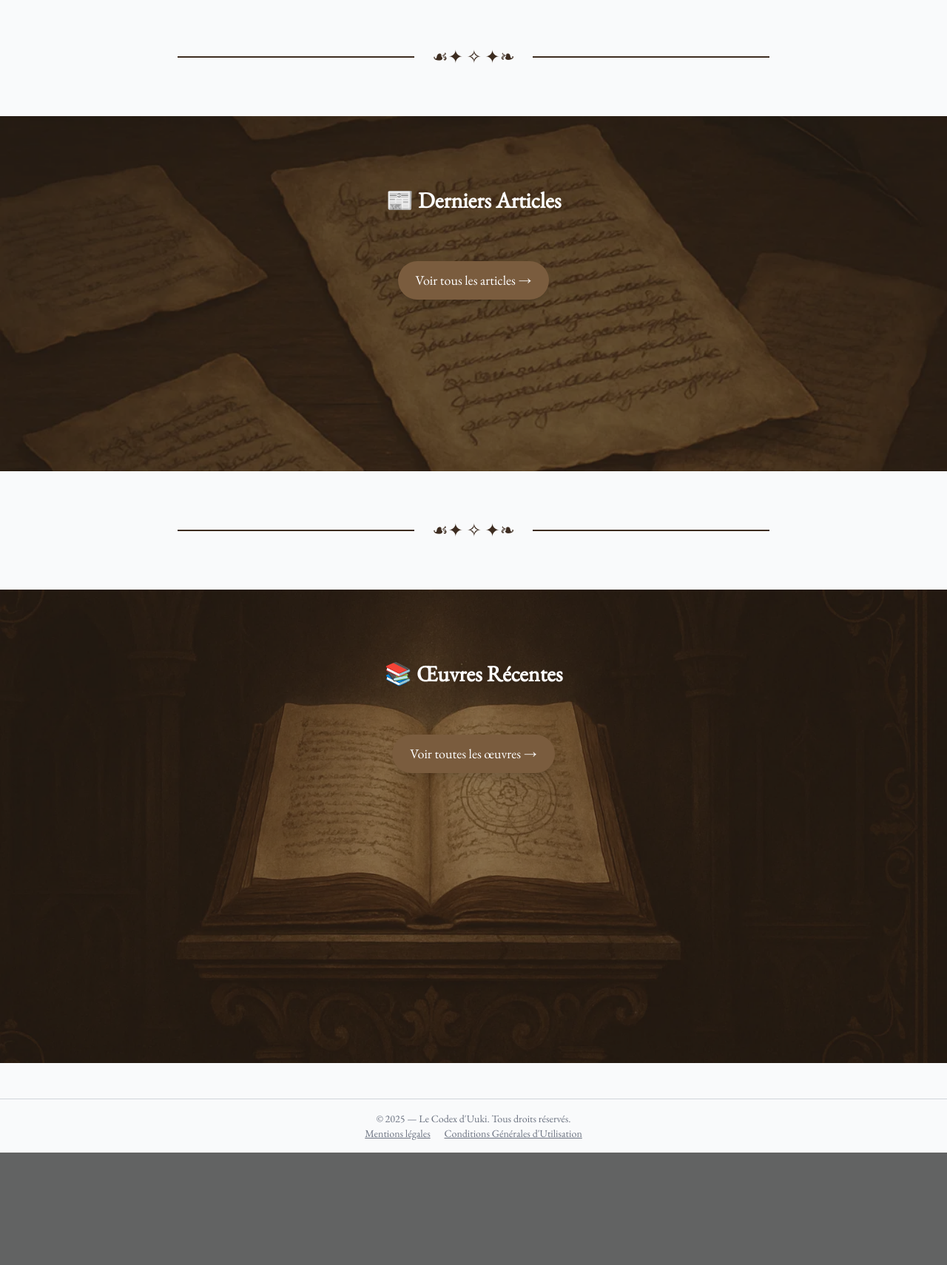
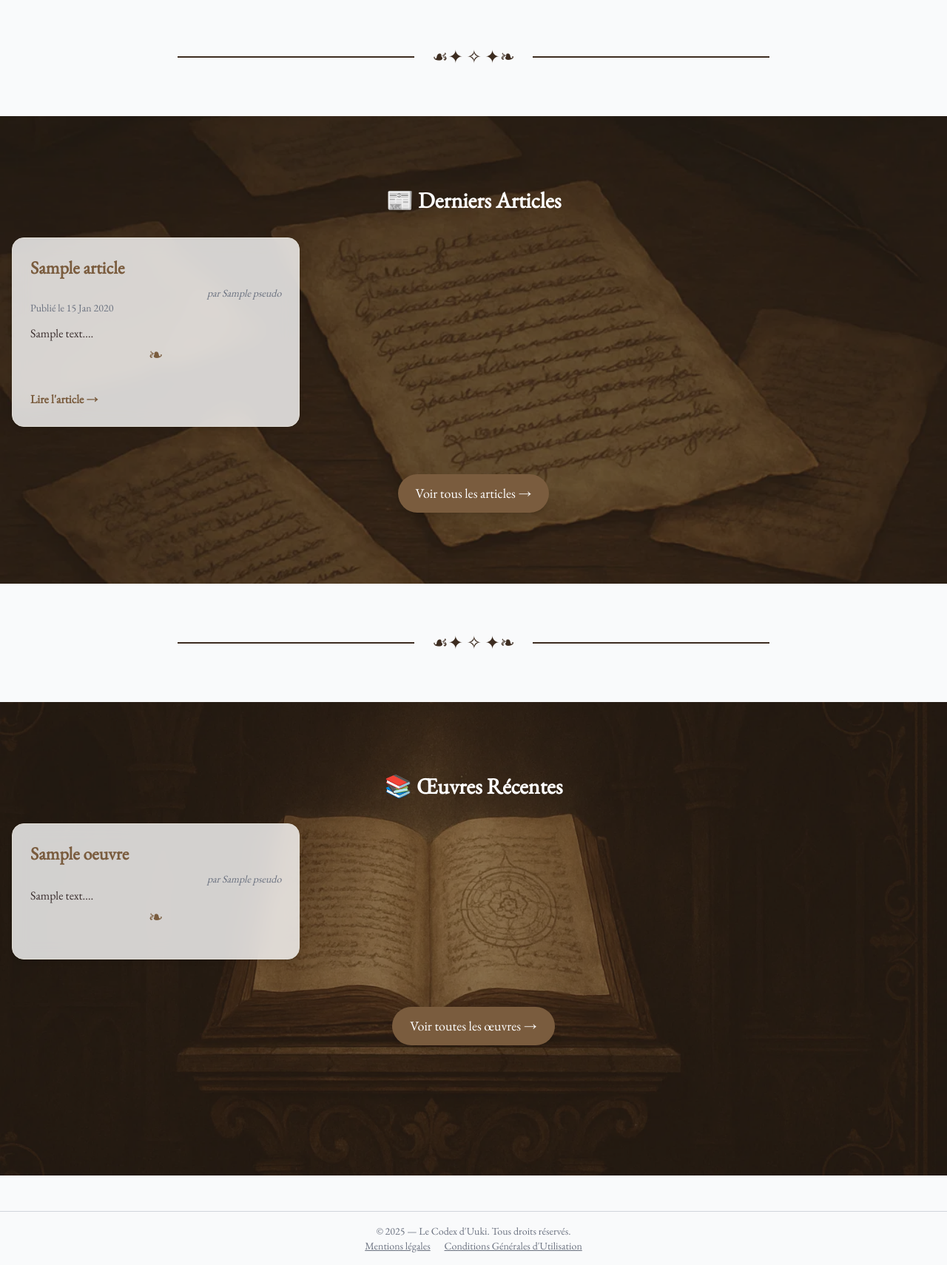
Before and after one commit to CARREREOlivier/codex, a Symfony app: template templates/homepage/index.html.twig in a window 1280 px wide. Shown: the part 896-2606 px from the top of the page at 74% size. Before the commit the page ends 2454 px from the top, so only its background shows below. Run offline with Twig, Linux system fonts and the light colour scheme; the template is opened without the code that fills it: most values are stand-ins (such as "Sample title", 1, 10 or a date in 2020); style sheets or scripts are compiled from the project's sources; some libraries are stand-ins or nearby versions.

Commit message:
♻️ Nettoyage: suppression des logs, préparation push stable

```diff
--- a/assets/app.js
+++ b/assets/app.js
@@ -5,7 +5,7 @@ import './bootstrap.js';
  * This file will be included onto the page via the importmap() Twig function,
  * which should already be in your base.html.twig.
  */
-import './styles/app.css';
+//import './styles/app.css';
 
 import tinymce from 'tinymce/tinymce';
 import 'tinymce/icons/default';
@@ -18,7 +18,7 @@ import 'tinymce/plugins/lists';
 import 'tinymce/plugins/image';
 import 'tinymce/plugins/code';
 import 'tinymce/plugins/table';
-import { filterArticles } from './js/filters/articlesFilter';
+//import { filterArticles } from './js/filters/articlesFilter';
 import './js/videoEffects.js';
 import './js/videoOverlay.js';
 import './js/mobileMenu.js';
--- a/assets/styles/app.css
+++ b/assets/styles/app.css
@@ -1,6 +1,4 @@
-@import "components/_videoSection.css";
-@import "components/_articlesSection.css";
-@import "components/_oeuvresSection.css";
+@import "components/_homepage.css";
 @import "components/_separator.css";
 @import "components/_card.css";
 @import "components/_ui.css";
--- /dev/null
+++ b/assets/styles/components/_homepage.css
@@ -0,0 +1,103 @@
+@layer components {
+    @keyframes fadein {
+        0% { opacity: 0; }
+        100% { opacity: 1; }
+    }
+
+    @keyframes slowZoom {
+        0% { transform: scale(1); }
+        100% { transform: scale(1.05); }
+    }
+
+    .video-bg {
+        @apply absolute top-0 left-0 w-full h-full object-cover block;
+    }
+
+    .video-section-container {
+        @apply relative h-screen w-full overflow-hidden;
+    }
+
+    .video-overlay-dark {
+        @apply absolute top-0 left-0 w-full h-full bg-black bg-opacity-60 z-[1];
+    }
+
+    .video-overlay {
+        @apply z-[1];
+    }
+
+    .video-content {
+        @apply relative z-10 flex flex-col justify-center items-center h-full text-center text-white px-4;
+    }
+
+    .homepage-title {
+        @apply text-5xl md:text-6xl font-bold mb-6 drop-shadow-lg;
+    }
+
+    .video-paragraph {
+        @apply italic text-lg max-w-2xl drop-shadow;
+    }
+
+    .homepage-button {
+        @apply mt-8 bg-accent hover:bg-accent-dark text-white px-6 py-3 rounded-full shadow-lg text-lg transition duration-300 ease-in-out inline-block;
+    }
+
+    .homepage-section {
+        @apply relative w-screen overflow-hidden text-ink font-serif py-24 min-h-[60vh];
+    }
+
+    .homepage-section-alt {
+        @apply relative w-screen overflow-hidden text-ink font-serif py-24 min-section-height;
+    }
+
+    .homepage-background {
+        @apply absolute inset-0 w-full h-full;
+    }
+
+    .homepage-image {
+        @apply w-full h-full object-cover;
+    }
+
+    .homepage-overlay {
+        @apply absolute inset-0 bg-[#3d2c20] bg-opacity-50;
+    }
+
+    .homepage-content {
+        @apply relative max-w-7xl mx-auto px-4 text-white;
+    }
+
+    .homepage-section-title {
+        @apply text-3xl font-bold text-center mb-8;
+    }
+
+    .homepage-grid {
+        @apply grid grid-cols-1 md:grid-cols-2 lg:grid-cols-3 gap-10;
+    }
+
+    .homepage-button-container {
+        @apply text-center mt-8;
+    }
+
+    .card-title {
+        @apply text-2xl font-bold text-accent mb-2;
+    }
+
+    .card-link {
+        @apply hover:underline;
+    }
+
+    .card-subtitle {
+        @apply text-sm text-gray-500 mb-3;
+    }
+
+    .card-content {
+        @apply text-base leading-relaxed;
+    }
+
+    .card-author {
+        @apply text-sm italic text-right text-gray-500 mt-2;
+    }
+
+    .card-footer {
+        @apply mt-4 inline-block text-accent hover:underline font-semibold;
+    }
+}
--- a/templates/base.html.twig
+++ b/templates/base.html.twig
@@ -25,6 +25,8 @@
 {{ include('components/_cookie_banner.html.twig') }}
 <!--AlpineJS-->
 <script src="https://cdn.jsdelivr.net/npm/alpinejs@3.x.x/dist/cdn.min.js" defer></script>
-<script src="{{ asset('build/app.js') }}" defer></script>
+<!--Encore-->
+{{ encore_entry_script_tags('app') }}
+{{ encore_entry_script_tags('menuToggle') }}
 </body>
 </html>
--- a/templates/homepage/index.html.twig
+++ b/templates/homepage/index.html.twig
@@ -3,10 +3,118 @@
 {% block title %}Accueil | Le Codex d'Uuki{% endblock %}
 {% block main_container %}
     {% block body %}
-        {{ include('components/homepage/_videoSection.html.twig') }}
+        <div class="video-section-container">
+            <video autoplay muted loop playsinline onloadedmetadata="this.playbackRate=0.5" class="video-bg" style="animation: slowZoom 60s linear infinite;">
+                <source src="{{ asset('uploads/bg_grimoire.mp4') }}" type="video/mp4">
+                Votre navigateur ne supporte pas la vidéo en fond.
+            </video>
+            <div id="video-fade-overlay" class="video-overlay absolute inset-0 bg-[#3d2c20] bg-opacity-50 z-[2] transition-opacity duration-1000 opacity-0 animate-fadein"></div>
+            <div class="video-overlay-dark"></div>
+
+            <div class="video-content">
+                <h1 class="homepage-title">📚 Le Codex d'Uuki</h1>
+                <p class="video-paragraph">
+                    Nul ne sait vraiment qui est Uuki. Certains disent qu’il écrit depuis une tour oubliée.<br>
+                    D’autres, qu’il voyage entre les mondes à travers l’encre et les pages.<br>
+                    <span class="font-bold">Ce qui est certain : ses mots laissent des traces.</span>
+                </p>
+                <a href="#articles" class="homepage-button">Découvrir les Articles</a>
+                <a href="#oeuvres" class="homepage-button">Découvrir les Oeuvres</a>
+            </div>
+        </div>
+
         {{ include('components/_separator.html.twig') }}
-        {{ include('components/homepage/_articlesSection.html.twig') }}
+
+        <section id="articles" class="homepage-section">
+            <div class="homepage-background">
+                <img src="{{ asset('uploads/bg_articles.webp') }}" alt="Fond articles" class="homepage-image">
+                <div class="homepage-overlay"></div>
+            </div>
+
+            <div class="homepage-content">
+                <h2 class="homepage-section-title">📰 Derniers Articles</h2>
+
+                <div class="homepage-grid">
+                    {% for article in articles %}
+                        {% embed 'components/_card.html.twig' %}
+                            {% block card_title %}
+                                <h2 class="card-title">
+                                    <a href="{{ path('app_article_show', {
+                                        'slugOeuvre': article.oeuvre.slug,
+                                        'slug': article.slug
+                                    }) }}" class="card-link">
+                                        {{ article.title }}
+                                    </a>
+                                </h2>
+                            {% endblock %}
+                            {% block card_subtitle %}
+                                <p class="card-subtitle">Publié le {{ article.createdAt|date('d M Y') }}</p>
+                            {% endblock %}
+                            {% block card_content %}
+                                <p class="card-content">
+                                    {{ article.content|striptags|slice(0, 200) ~ '…' }}
+                                </p>
+                            {% endblock %}
+                            {% block card_author %}
+                                {% if article.author %}
+                                    <p class="card-author">par {{ article.author.pseudo }}</p>
+                                {% endif %}
+                            {% endblock %}
+                            {% block card_footer %}
+                                <a href="{{ path('app_article_show', {
+                                    'slugOeuvre': article.oeuvre.slug,
+                                    'slug': article.slug
+                                }) }}" class="card-footer">Lire l'article →</a>
+                            {% endblock %}
+                        {% endembed %}
+                    {% endfor %}
+                </div>
+
+                <div class="homepage-button-container">
+                    <a href="{{ path('app_articles_index') }}" class="homepage-button">Voir tous les articles →</a>
+                </div>
+            </div>
+        </section>
+
         {{ include('components/_separator.html.twig') }}
-        {{ include('components/homepage/_oeuvresSection.html.twig') }}
+
+        <section id="oeuvres" class="homepage-section-alt">
+            <div class="homepage-background">
+                <img src="{{ asset('uploads/bg_oeuvres.webp') }}" alt="Fond Œuvres" class="homepage-image">
+                <div class="homepage-overlay"></div>
+            </div>
+
+            <div class="homepage-content">
+                <h2 class="homepage-section-title">📚 Œuvres Récentes</h2>
+
+                <div class="homepage-grid">
+                    {% for oeuvre in oeuvres %}
+                        {% embed 'components/_card.html.twig' %}
+                            {% block card_title %}
+                                <h2 class="card-title">
+                                    <a href="{{ path('app_oeuvre_show', { slug: oeuvre.slug }) }}" class="card-link">
+                                        {{ oeuvre.titre }}
+                                    </a>
+                                </h2>
+                            {% endblock %}
+                            {% block card_author %}
+                                {% if oeuvre.user %}
+                                    <p class="card-author">par {{ oeuvre.user.pseudo }}</p>
+                                {% endif %}
+                            {% endblock %}
+                            {% block card_content %}
+                                <p class="card-content">
+                                    {{ oeuvre.description|striptags|slice(0, 200) ~ '…' }}
+                                </p>
+                            {% endblock %}
+                        {% endembed %}
+                    {% endfor %}
+                </div>
+
+                <div class="homepage-button-container">
+                    <a href="{{ path('app_oeuvre_index') }}" class="homepage-button">Voir toutes les œuvres →</a>
+                </div>
+            </div>
+        </section>
     {% endblock %}
 {% endblock %}
--- a/webpack.config.js
+++ b/webpack.config.js
@@ -17,7 +17,7 @@ Encore
     //.setManifestKeyPrefix('build/')
     .addEntry('app', './assets/app.js') // JS principal
     .addEntry('menuToggle', './assets/js/menuToggle.js')
-    .addStyleEntry('styles', './assets/styles/app.css') // Ton CSS principal
+    //.addStyleEntry('styles', './assets/styles/app.css') // Ton CSS principal
     .enablePostCssLoader()
 
     /*
```
